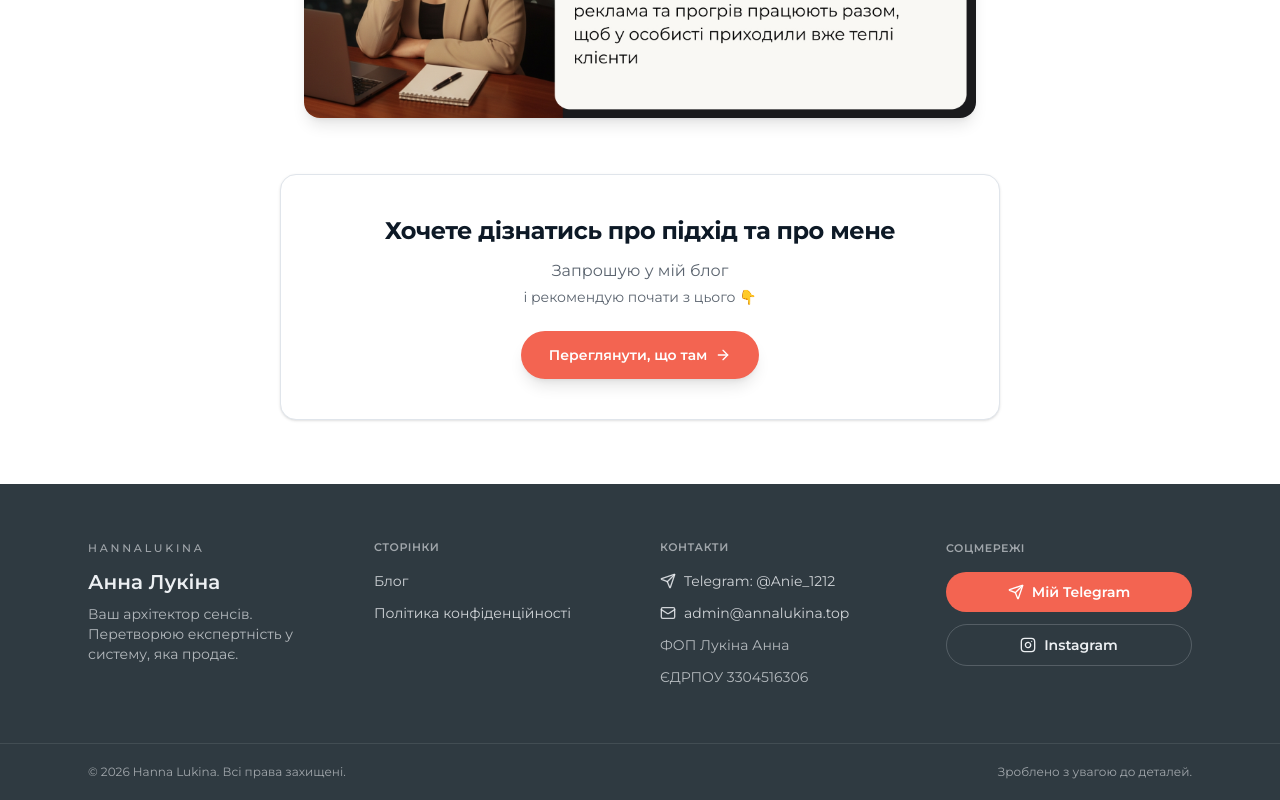
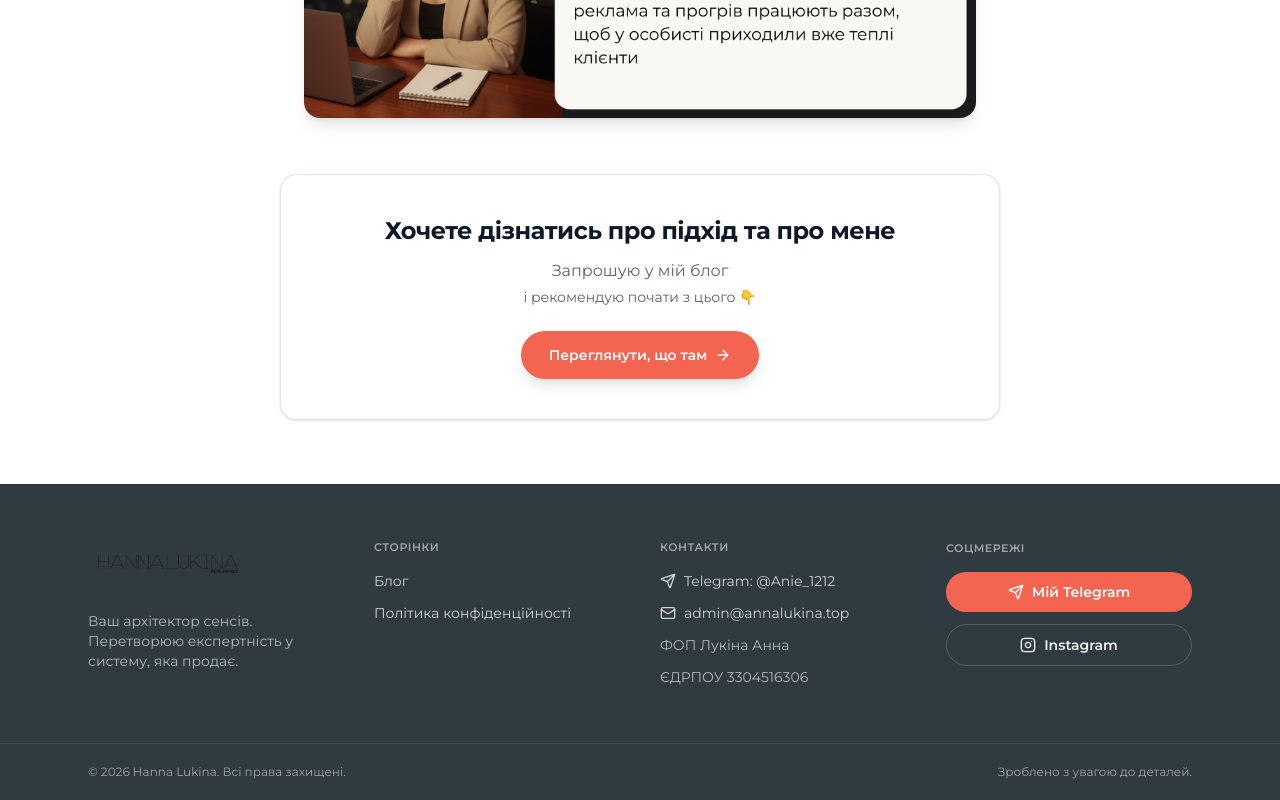
Before and after one commit to W1ntermann/hanna-s-site, a Next.js app: page / in a window 1280 px wide. Shown: the part 4332-5132 px from the top of the page. Built offline with nearby package versions, Linux system fonts and the light colour scheme.

Commit message:
Added Footer Logo

```diff
--- a/src/components/site/SiteFooter.tsx
+++ b/src/components/site/SiteFooter.tsx
@@ -1,6 +1,7 @@
 "use client";
 
 import Link from "next/link";
+import Image from "next/image";
 import { Send, Instagram, Mail } from "lucide-react";
 
 export function SiteFooter() {
@@ -8,11 +9,16 @@ export function SiteFooter() {
     <footer className="bg-footer text-footer-foreground">
       <div className="mx-auto grid max-w-6xl gap-10 px-6 py-14 md:grid-cols-4">
         <div>
-          <div className="text-[11px] font-medium uppercase tracking-[0.25em] text-footer-foreground/60">
-            HANNALUKINA
-          </div>
-          <div className="mt-3 text-xl font-semibold">Анна Лукіна</div>
-          <div className="mt-2 text-sm text-footer-foreground/70">
+          <Link href="/">
+            <Image
+              src="/images/logo.png"
+              alt="Hanna Lukina"
+              width={180}
+              height={48}
+              className="h-auto w-[140px] md:w-[160px]"
+            />
+          </Link>
+          <div className="mt-4 text-sm text-footer-foreground/70">
             Ваш архітектор сенсів. Перетворюю експертність у систему, яка продає.
           </div>
         </div>
```
